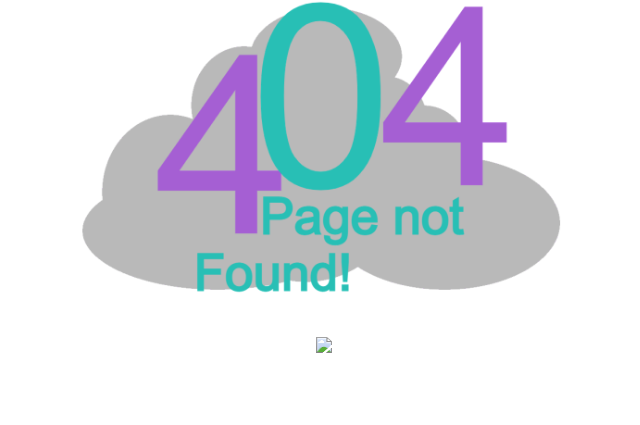
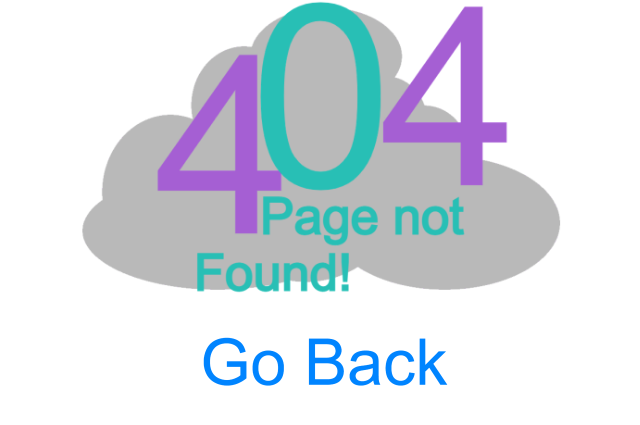
Before and after one commit to RemGens/remgens.github.io, a plain HTML site: page 404.html in a window 1280 px wide. Shown: the part 71-496 px from the top of the page, without its empty margins (316-956 px from the left). Drawn offline with Linux system fonts and the light colour scheme.

Commit message:
Update 404.html

```diff
--- a/404.html
+++ b/404.html
@@ -7,6 +7,6 @@
   </head>
   <body style="display: flex; justify-content: center">
     <img src="./images/PageNotFound.png" style="height: 500px; position: absolute" />
-    <a href="https://remgens.github.io/" style="position: absolute"><img src="./GoBack.png" style="height: 50px; position: relative; top: 400px" role="button" /></a>
+    <a href="https://remgens.github.io/" style="position: absolute"><img src="./images/GoBack.png" style="height: 50px; position: relative; top: 400px" role="button" /></a>
   </body>
 </html>
```
